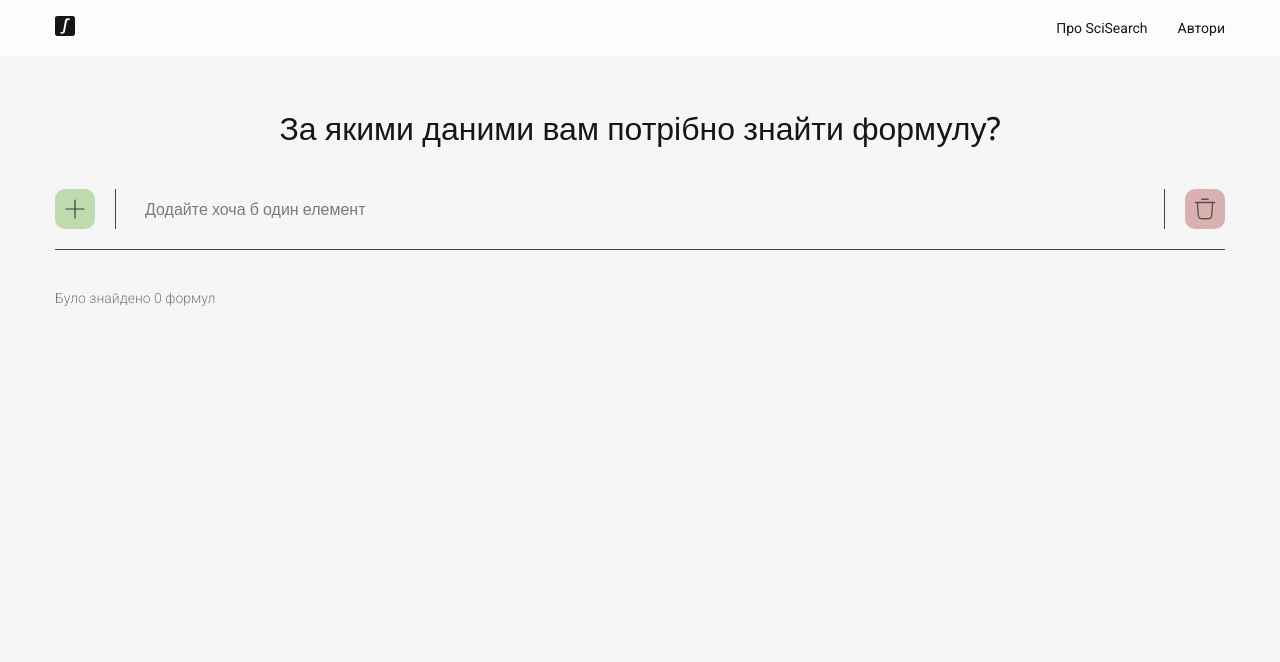
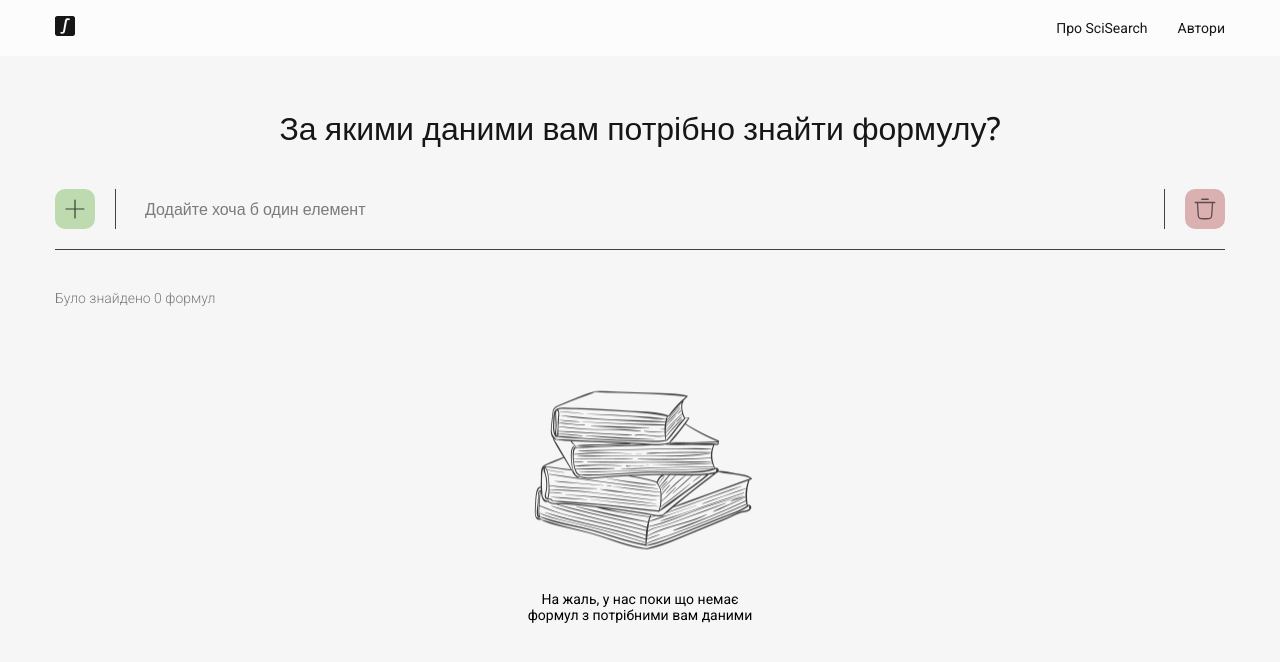
Before and after one commit to DaniilPesotskyi/SciSearch-app, a Next.js app: page /physics in a window 1280 px wide. Shown: the top 662 px of the page. Built offline with nearby package versions, Linux system fonts and the light colour scheme.

Commit message:
update: FormulasList

```diff
--- a/src/components/common/FormulasList/FormulasList.module.css
+++ b/src/components/common/FormulasList/FormulasList.module.css
@@ -26,3 +26,19 @@
     margin-bottom: 35px;
   }
 }
+
+/* NOTHING TO RENDER */
+
+.noRenderWrap {
+  margin: 0 auto;
+}
+
+.noRenderText {
+  width: 250px;
+
+  font-family: "Roboto", sans-serif;
+  font-size: 14px;
+  font-style: normal;
+  line-height: normal;
+  text-align: center;
+}
--- a/src/components/common/FormulasList/FormulasList.tsx
+++ b/src/components/common/FormulasList/FormulasList.tsx
@@ -2,12 +2,15 @@
 
 import css from "./FormulasList.module.css";
 
+import { formulas } from "@/api/formulas";
 import { useSelector } from "react-redux";
 
 import FormulaCard from "../FormulaCard/FormulaCard";
 import { filterFormulas } from "@/helpers";
 import { selectFilter } from "@/redux/filter/selectors";
-import { formulas } from "@/api/formulas";
+
+import BooksImage from "@/../public/nothing.jpg";
+import Image from "next/image";
 
 interface IProps {}
 
@@ -20,11 +23,25 @@ const FormulasList: React.FC<IProps> = ({}) => {
     <>
       <p className={css.qnt}>Було знайдено {formulasToRender.length} формул</p>
       <ul className={css.list}>
-        {formulasToRender.map((f) => (
-          <li key={f.name}>
-            <FormulaCard name={f.name} formula={f.formula} />
-          </li>
-        ))}
+        {formulasToRender.length > 0 ? (
+          formulasToRender.map((f) => (
+            <li key={f.name}>
+              <FormulaCard name={f.name} formula={f.formula} />
+            </li>
+          ))
+        ) : (
+          <div className={css.noRenderWrap}>
+            <Image
+              src={BooksImage.src}
+              width={BooksImage.width}
+              height={BooksImage.height}
+              alt="books image"
+            />
+            <p className={css.noRenderText}>
+              На жаль, у нас поки що немає формул з потрібними вам даними
+            </p>
+          </div>
+        )}
       </ul>
     </>
   );
```
Also changed, not shown: public/nothing.jpg (added).
